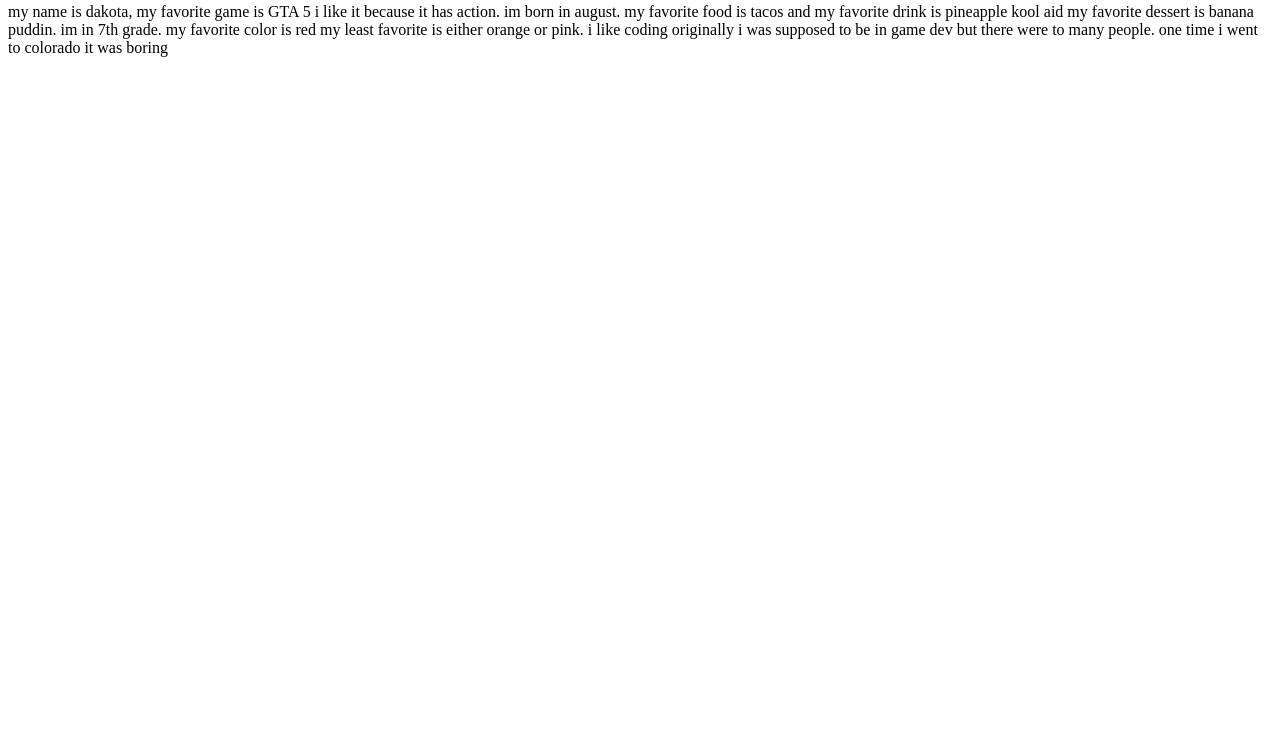
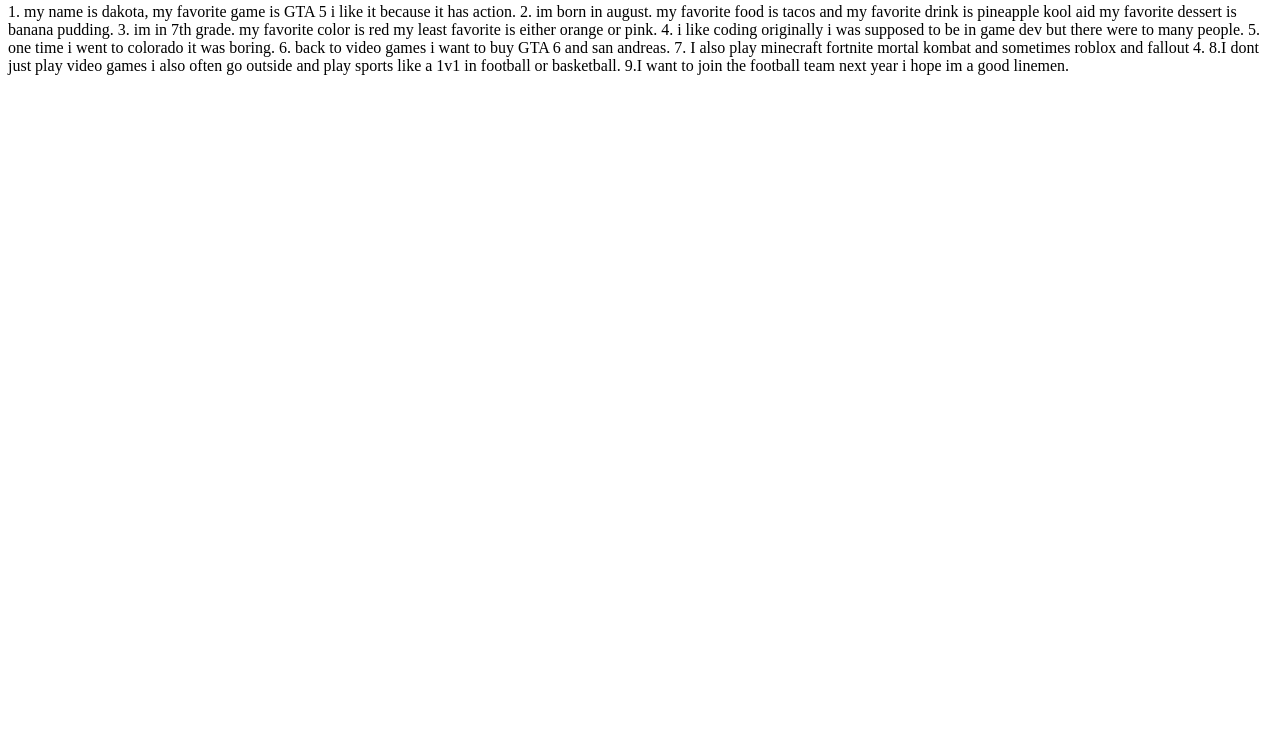
Before and after one commit to bolendakota952-svg/PROJECT, a plain HTML site: page about.html in a window 1280 px wide. Shown: the part 56-800 px from the top of the page. Drawn offline with Linux system fonts and the light colour scheme.

Commit message:
udating text.

```diff
--- a/about.html
+++ b/about.html
@@ -9,6 +9,14 @@
 </head>
 <body>
     <h3>About me</h3>
-    <p>my name is dakota, my favorite game is GTA 5 i like it because it has action. im born in august. my favorite food is tacos and my favorite drink is pineapple kool aid my favorite dessert is banana puddin. im in 7th grade. my favorite color is red my least favorite is either orange or pink. i like coding originally i was supposed to be in game dev but there were to many people. one time i went to colorado it was boring</p>
+    <p> 1. my name is dakota, my favorite game is GTA 5 i like it because it has action.
+        2. im born in august. my favorite food is tacos and my favorite drink is pineapple kool aid my favorite dessert is banana pudding.
+         3. im in 7th grade. my favorite color is red my least favorite is either orange or pink.
+          4. i like coding originally i was supposed to be in game dev but there were to many people.
+           5. one time i went to colorado it was boring.
+       6. back to video games i want to buy GTA 6 and san andreas.
+   7. I also play minecraft fortnite mortal kombat and sometimes roblox and fallout 4.
+8.I dont just play video games i also often go outside and play sports like a 1v1 in football or basketball.
+9.I want to join the football team next year i hope im a good linemen.</p>
 </body>
 </html>
```
